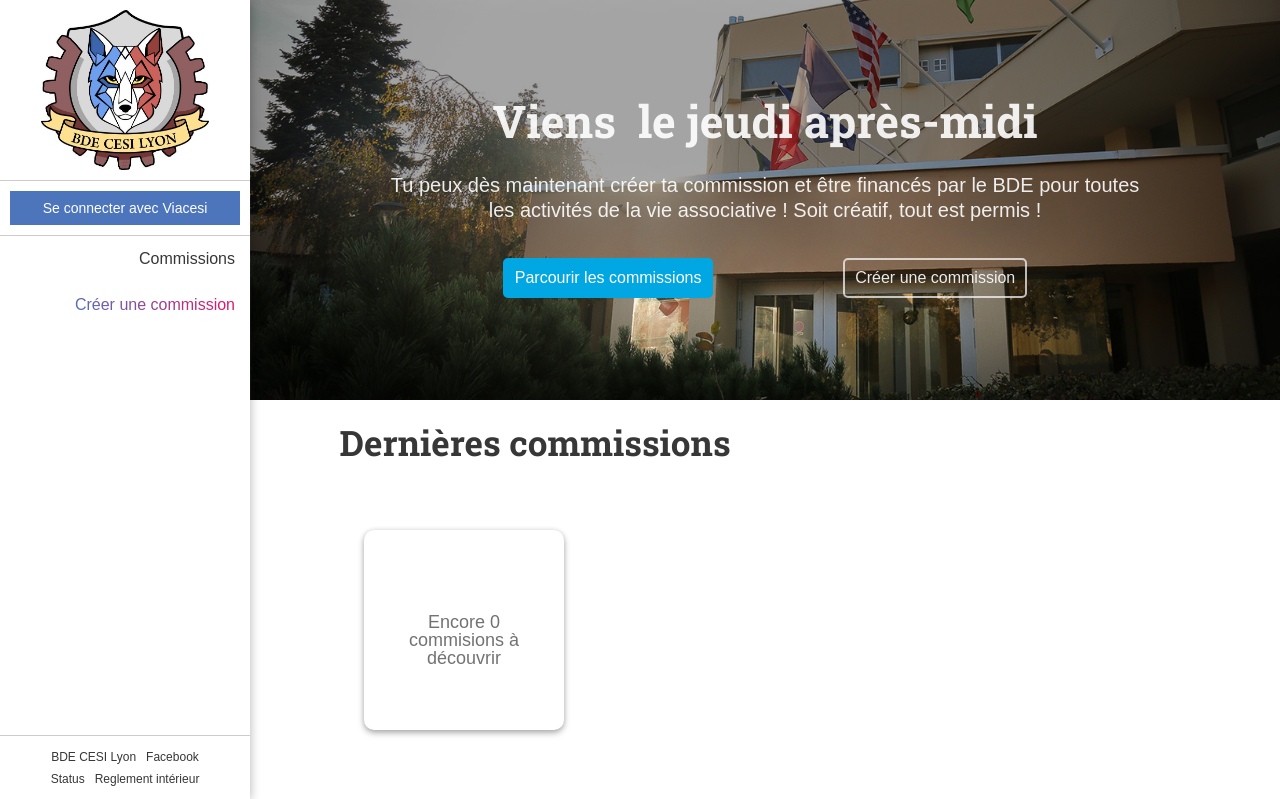
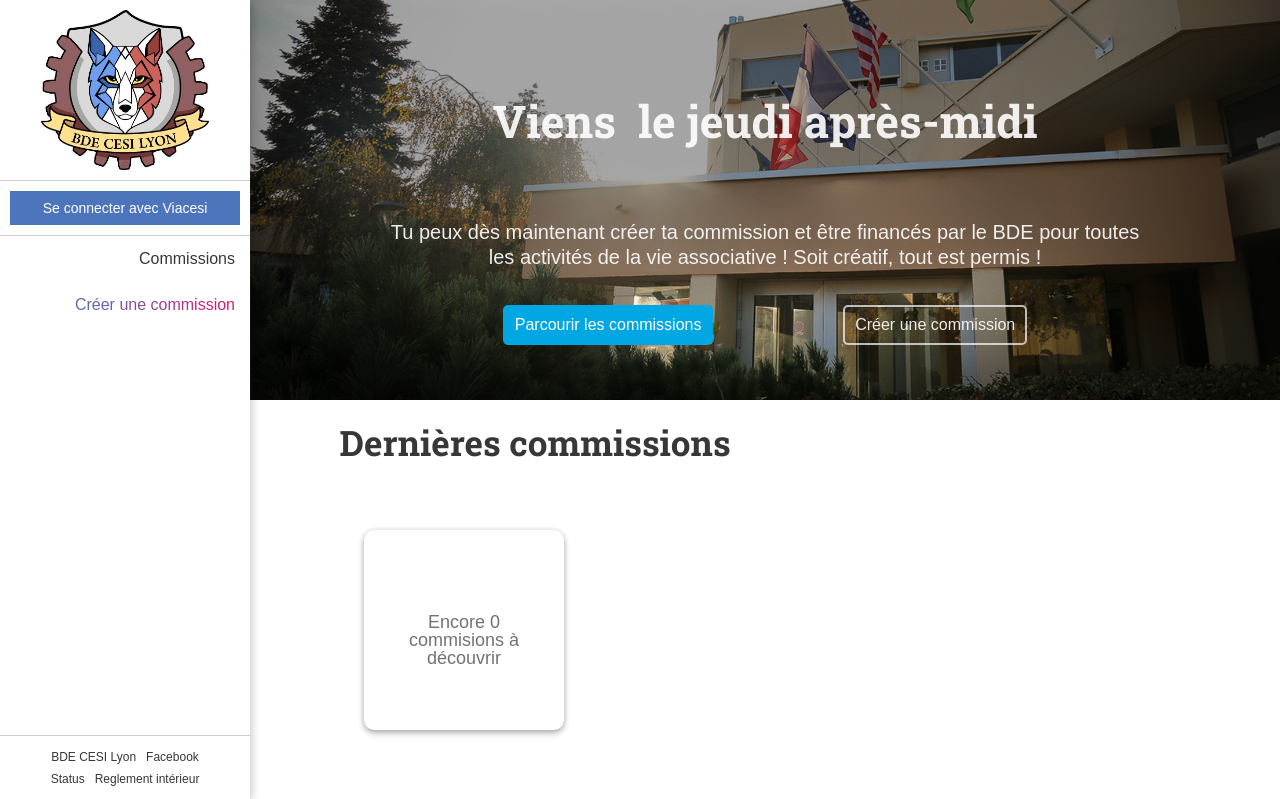
Before and after one commit to The-Nico26/commissions-bde-cesi-lyon, a Django app: page / in a window 1280 px wide. Shown: the top 799 px of the page. Run offline with Django 3.2, Linux system fonts and the light colour scheme; data that the repository does not hold is empty; some libraries are stand-ins or nearby versions.

Commit message:
Ajustement stylistique et ajout de quelques mots au jumbotron

```diff
--- a/index/static/css/index.css
+++ b/index/static/css/index.css
@@ -21,6 +21,13 @@
 .jumbo .jumbo-title {
     font-size: 45px;
     font-family: var(--title-fonts);
+}
+
+.jumbo .title-wrapper {
+    height: 140px;
+    display: flex;
+    justify-content: center;
+    align-items: center;
 }
 
 .jumbo .jumbo-content {
--- a/index/templates/index.html
+++ b/index/templates/index.html
@@ -14,13 +14,20 @@
 {% block body %}
 
     <div class="jumbo">
+        <div class="title-wrapper">
             <h2 class="jumbo-title" >Viens <bde-multiword>
                 <span>t'amuser</span>
                 <span>faire du sport</span>
                 <span>découvrir</span>
                 <span>créer</span>
                 <span>faire des rencontres</span>
+                <span>manger</span>
+                <span>jouer</span>
+                <span>inventer</span>
+                <span>discuter</span>
+                <span>t'entrainer</span>
             </bde-multiword> le jeudi après-midi</h2>
+        </div>
         <p class="jumbo-content" >Tu peux dès maintenant créer ta commission et être financés par le BDE pour toutes les activités de la vie associative ! Soit créatif, tout est permis !</p>
         <div class="buttons">
             <a class="button primary" href="/commissions">Parcourir les commissions</a>
```
Lines whose indentation alone changed are shown as unchanged.
